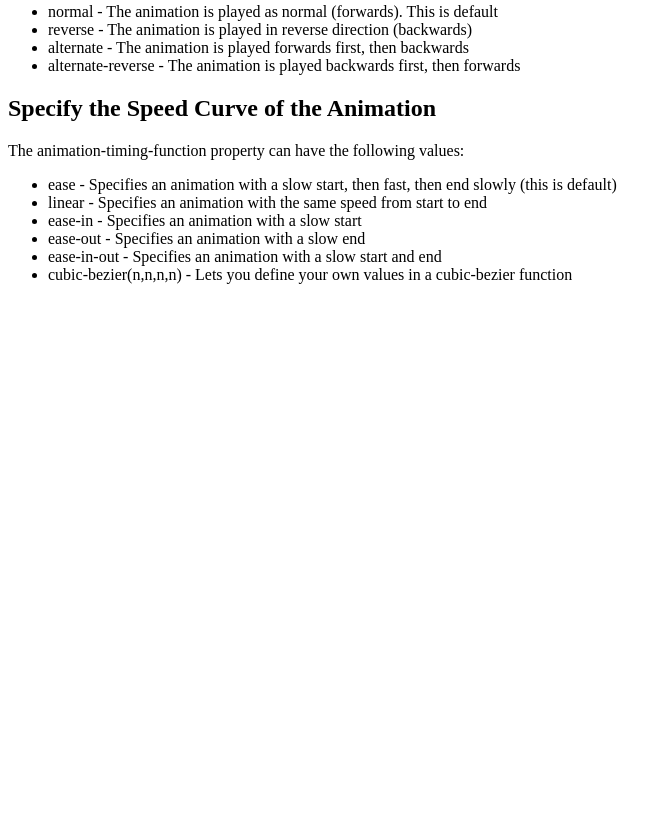
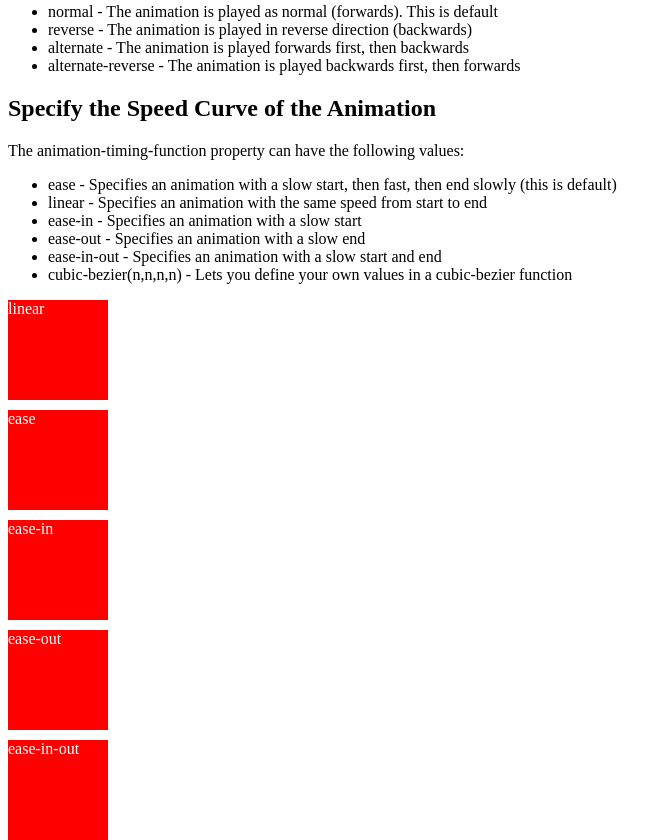
Before and after one commit to jordanssentamu/Animation, a plain HTML site: page index.html in a window 1280 px wide. Shown: the part 1458-2298 px from the top of the page, without its empty margins (0-672 px from the left). Before the commit the page ends 1758 px from the top, so only its background shows below. Drawn offline with Linux system fonts and the light colour scheme.

Commit message:
add a new div with class wrapper with other five divs containing the values for amination timing function property with class div1-5

```diff
--- a/index.html
+++ b/index.html
@@ -67,6 +67,14 @@
         <li>ease-in-out - Specifies an animation with a slow start and end</li>
         <li>cubic-bezier(n,n,n,n) - Lets you define your own values in a cubic-bezier function</li>
        </ul>
+       <div class="wrapper">
+        <div class="div1">linear</div>
+        <div class="div2">ease</div>
+        <div class="div3">ease-in</div>
+        <div class="div4">ease-out</div>
+        <div class="div5">ease-in-out</div>
+
+       </div>
 
 
      </body>
--- a/style.css
+++ b/style.css
@@ -43,6 +43,7 @@ div:hover {
     animation-iteration-count: infinite;
     animation-direction: alternate-reverse;
 
+
 }
 @keyframes example {
     0%   {background-color: red; left:0px; top: 0px;}
```
